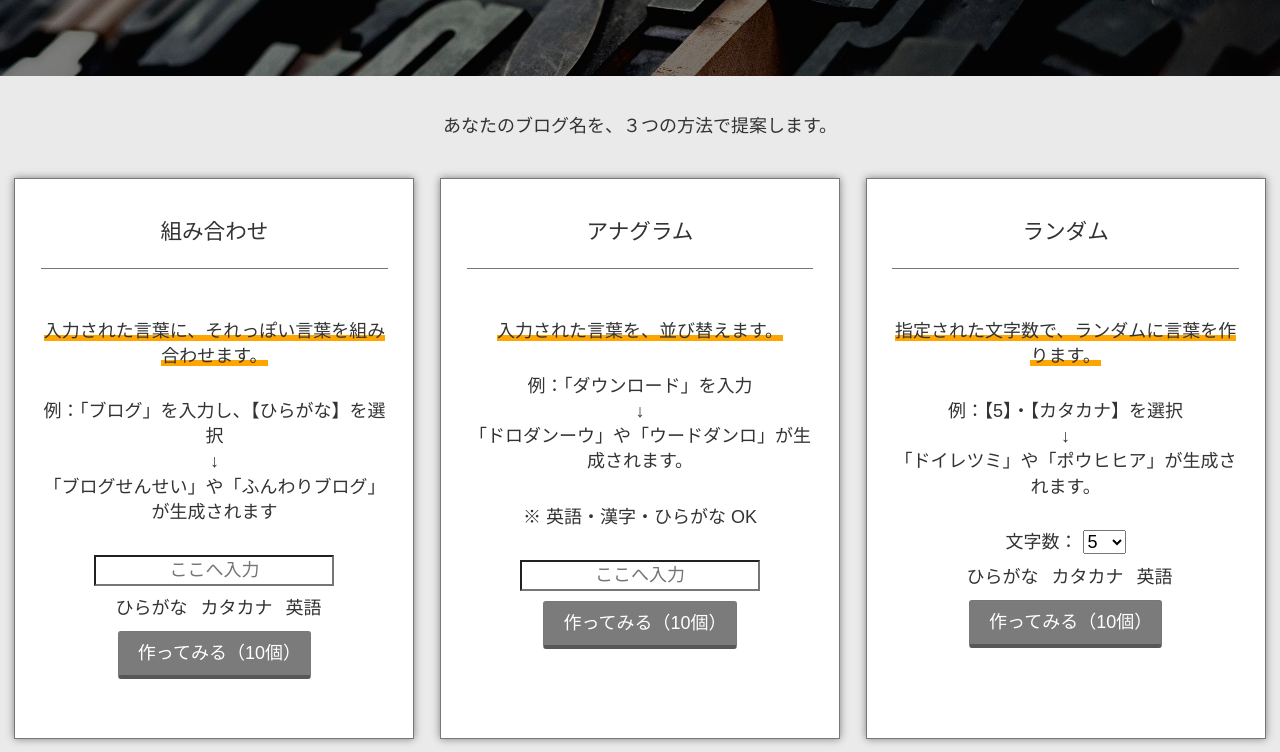
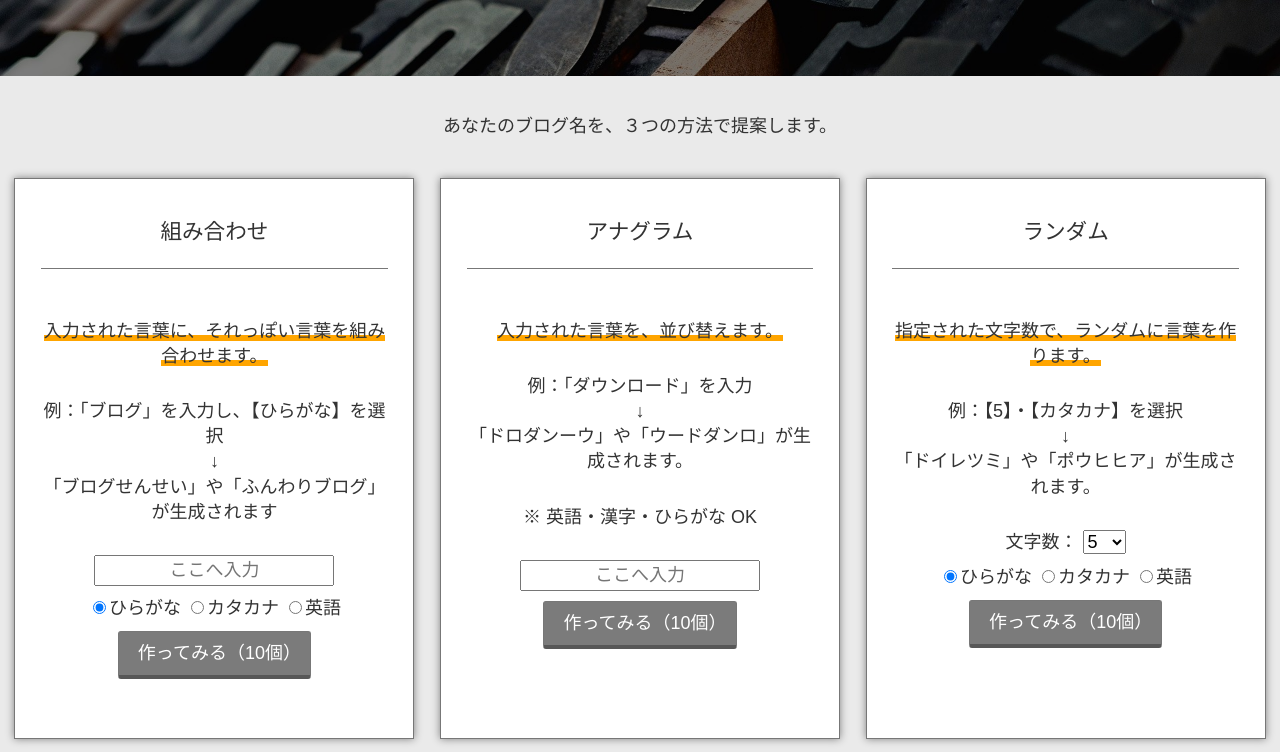
Before and after one commit to Dustin41/nazuke, a plain HTML site: page index.html in a window 1280 px wide. Shown: the part 140-892 px from the top of the page. Drawn offline with nearby package versions, Linux system fonts and the light colour scheme.

Commit message:
Update styles.css

```diff
--- a/styles.css
+++ b/styles.css
@@ -44,10 +44,6 @@ header p {
   margin: 5vw 0;
 }
 
-input {
-  -webkit-appearance: none;
-}
-
 .btn {
   text-decoration: none;
   border: 1px solid #777;
@@ -59,6 +55,7 @@ input {
   cursor: pointer;
   user-select: none;
   -webkit-user-select: none;
+  -webkit-appearance: none !important;
 }
 
 .btn:hover {
```
